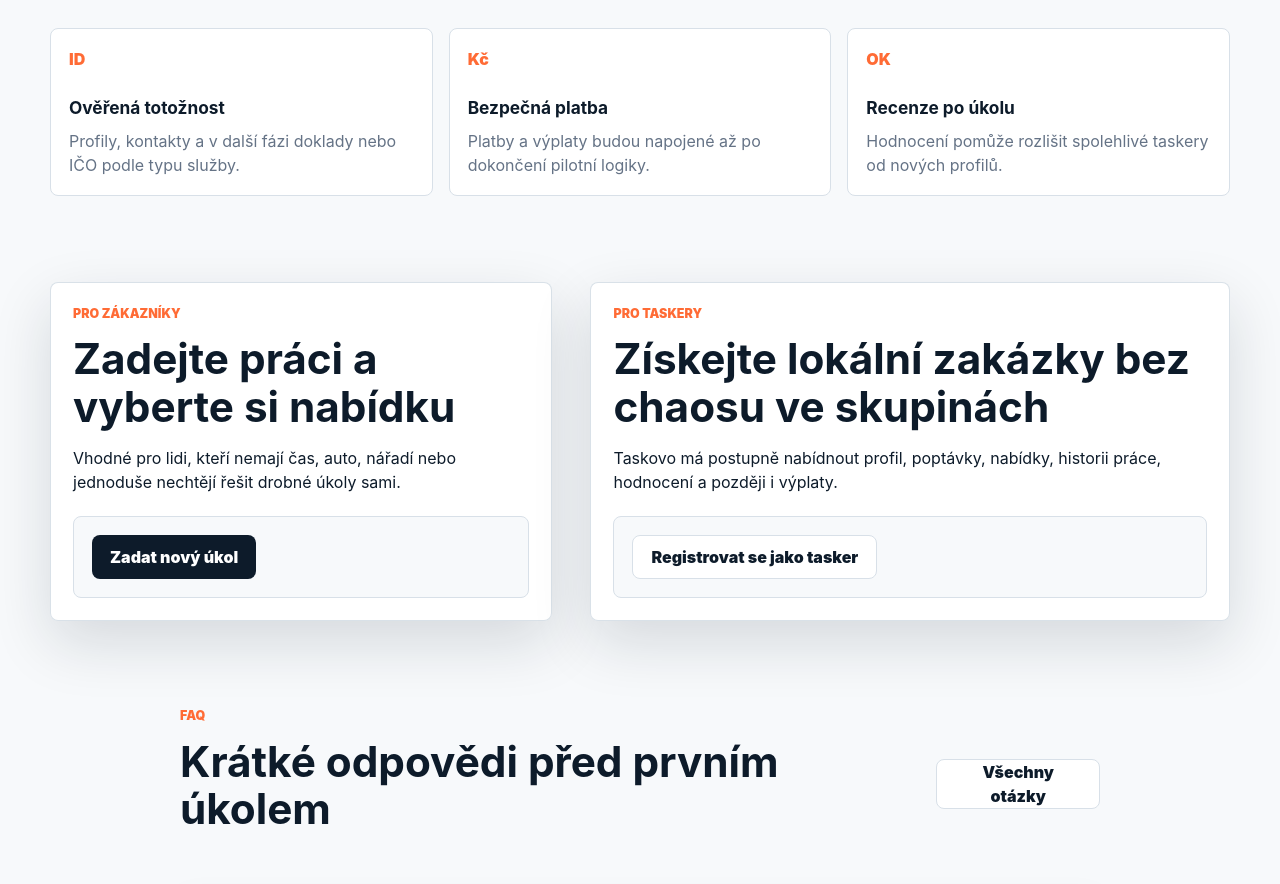
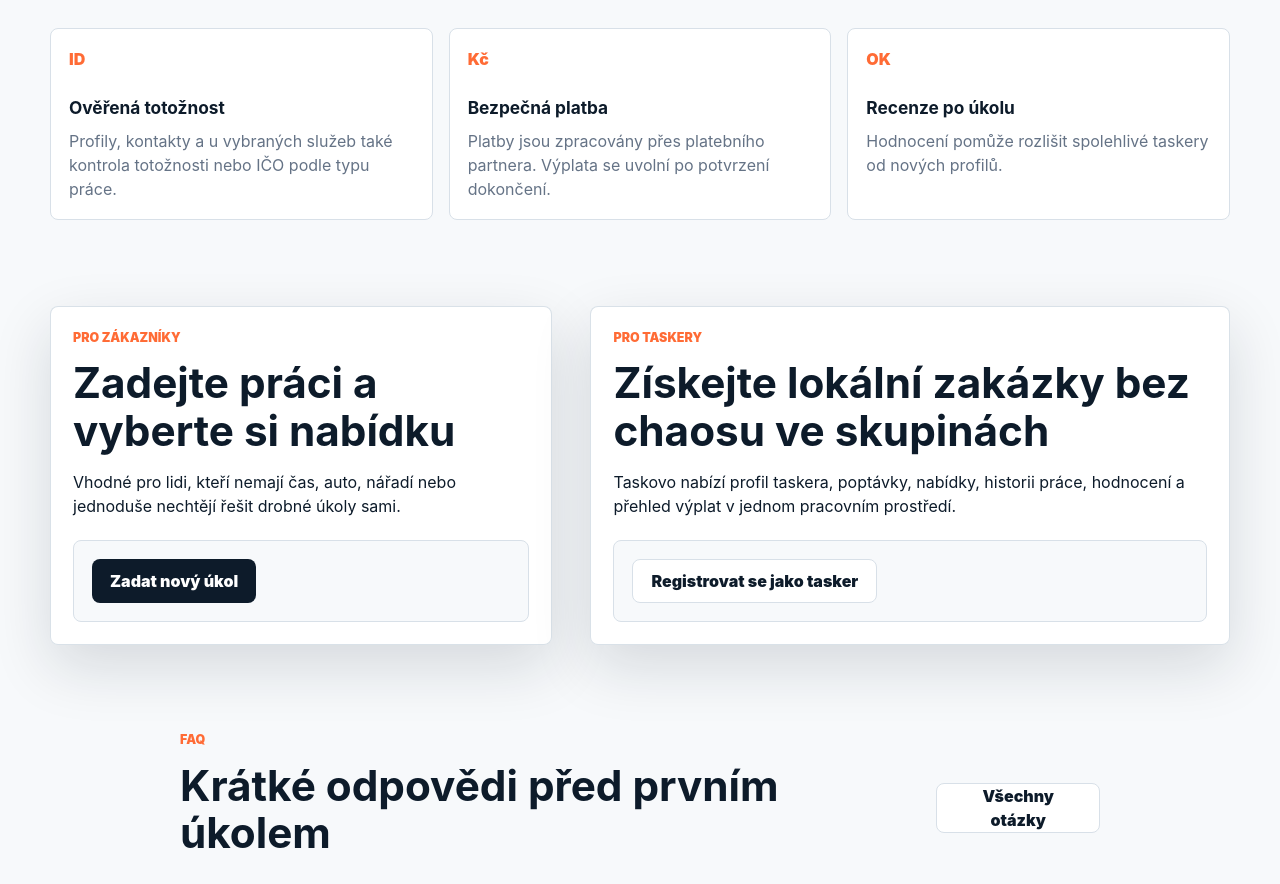
Before and after one commit to kaziodimm/taskovo-app, a Next.js app: page / in a window 1280 px wide. Shown: the part 2360-3244 px from the top of the page. Built offline with nearby package versions, Linux system fonts and the light colour scheme; no server answers.

Commit message:
Add homepage schemas and polish production wording

```diff
--- a/app/page.tsx
+++ b/app/page.tsx
@@ -2,6 +2,8 @@ import { CategoryCard } from "@/components/CategoryCard";
 import { Footer } from "@/components/Footer";
 import { Header } from "@/components/Header";
 import { faqs, marketplaceCategories, trustBadges } from "@/lib/marketplace-data";
+
+const baseUrl = "https://taskovo.cz";
 
 const workflow = [
   ["01", "Zadáte úkol", "Popíšete, co potřebujete, kde, kdy a jaký máte rozpočet."],
@@ -14,11 +16,35 @@ const quickCategories = marketplaceCategories.slice(0, 5);
 const popularCategories = marketplaceCategories.slice(0, 6);
 const previewFaqs = faqs.slice(0, 3);
 
+const organizationJsonLd = {
+  "@context": "https://schema.org",
+  "@type": "Organization",
+  name: "Taskovo",
+  url: baseUrl,
+  logo: `${baseUrl}/taskovo-logo.svg`,
+  description: "Taskovo je zprostředkovatelská platforma pro lokální služby v Česku.",
+  sameAs: [],
+};
+
+const websiteJsonLd = {
+  "@context": "https://schema.org",
+  "@type": "WebSite",
+  name: "Taskovo",
+  url: baseUrl,
+  potentialAction: {
+    "@type": "SearchAction",
+    target: `${baseUrl}/kategorie?q={search_term_string}`,
+    "query-input": "required name=search_term_string",
+  },
+};
+
 export default function Home() {
   return (
     <>
       <Header />
       <main>
+        <script type="application/ld+json" dangerouslySetInnerHTML={{ __html: JSON.stringify(organizationJsonLd) }} />
+        <script type="application/ld+json" dangerouslySetInnerHTML={{ __html: JSON.stringify(websiteJsonLd) }} />
         <section className="hero marketplace-hero">
           <div className="hero-image" aria-hidden="true">
             <img src="https://images.pexels.com/photos/3184465/pexels-photo-3184465.jpeg?auto=compress&cs=tinysrgb&w=1800" alt="" />
@@ -101,8 +127,8 @@ export default function Home() {
             <a className="button secondary" href="/bezpecnost">Více o bezpečnosti</a>
           </div>
           <div className="trust-grid">
-            <article><span className="trust-icon">ID</span><h3>Ověřená totožnost</h3><p>Profily, kontakty a v další fázi doklady nebo IČO podle typu služby.</p></article>
-            <article><span className="trust-icon">Kč</span><h3>Bezpečná platba</h3><p>Platby a výplaty budou napojené až po dokončení pilotní logiky.</p></article>
+            <article><span className="trust-icon">ID</span><h3>Ověřená totožnost</h3><p>Profily, kontakty a u vybraných služeb také kontrola totožnosti nebo IČO podle typu práce.</p></article>
+            <article><span className="trust-icon">Kč</span><h3>Bezpečná platba</h3><p>Platby jsou zpracovány přes platebního partnera. Výplata se uvolní po potvrzení dokončení.</p></article>
             <article><span className="trust-icon">OK</span><h3>Recenze po úkolu</h3><p>Hodnocení pomůže rozlišit spolehlivé taskery od nových profilů.</p></article>
           </div>
         </section>
@@ -117,7 +143,7 @@ export default function Home() {
           <article className="request-card" id="pro-taskery">
             <p className="kicker">Pro taskery</p>
             <h2>Získejte lokální zakázky bez chaosu ve skupinách</h2>
-            <p>Taskovo má postupně nabídnout profil, poptávky, nabídky, historii práce, hodnocení a později i výplaty.</p>
+            <p>Taskovo nabízí profil taskera, poptávky, nabídky, historii práce, hodnocení a přehled výplat v jednom pracovním prostředí.</p>
             <div className="section-action"><a className="button secondary" href="/registrace-poskytovatel">Registrovat se jako tasker</a></div>
           </article>
         </section>
```
